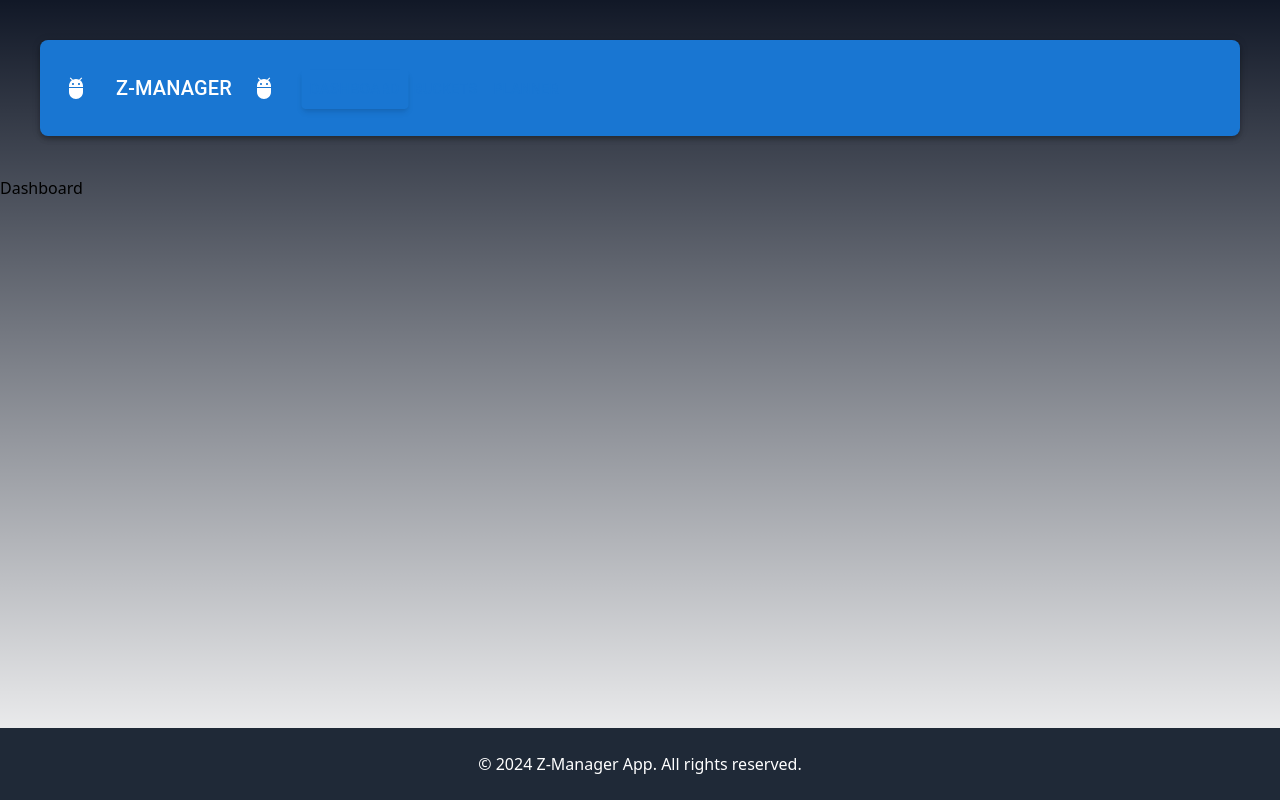
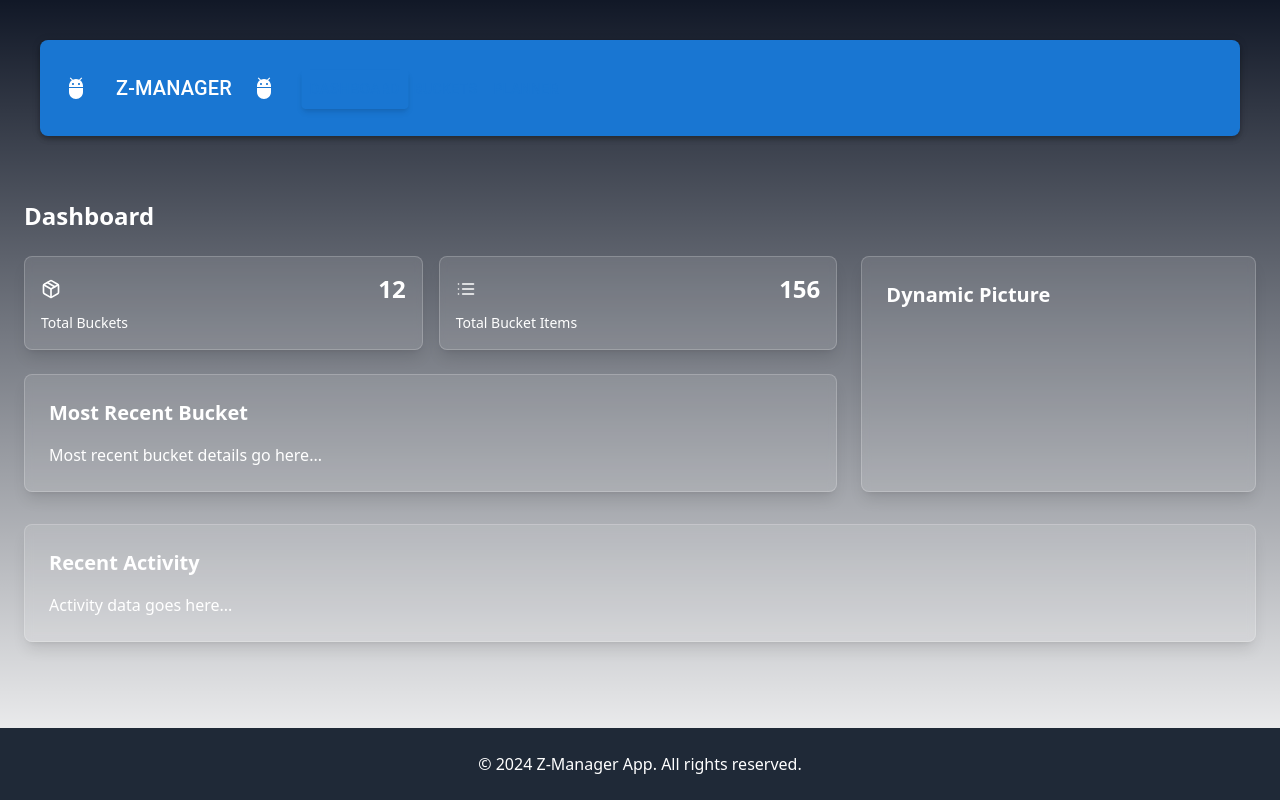
Before and after one commit to appadook/z-manager, a Next.js app in the folder frontend-z-manager/: page /Dashboard in a window 1280 px wide. Built offline with nearby package versions, Linux system fonts and the light colour scheme.

Commit message:
inputs in buckets page has black text so can read

```diff
--- a/frontend-z-manager/app/Buckets/page.tsx
+++ b/frontend-z-manager/app/Buckets/page.tsx
@@ -225,7 +225,7 @@ export default function Buckets() {
                     type="text"
                     value={newBucketName}
                     onChange={(e) => setNewBucketName(e.target.value)}
-                    className="flex-grow border border-gray-300 rounded-lg px-4 py-2 focus:outline-none focus:ring-2 focus:ring-blue-500"
+                    className="flex-grow border border-gray-300 rounded-lg px-4 py-2 focus:outline-none focus:ring-2 focus:ring-blue-500 text-black"
                     placeholder="New bucket name"
                   />
                   <button
@@ -292,7 +292,7 @@ export default function Buckets() {
                             type="text"
                             value={newItemName}
                             onChange={(e) => setNewItemName(e.target.value)}
-                            className="flex-grow border border-gray-300 rounded-lg px-3 py-1 focus:outline-none focus:ring-2 focus:ring-blue-500"
+                            className="flex-grow border border-gray-300 rounded-lg px-3 py-1 focus:outline-none focus:ring-2 focus:ring-blue-500 text-black"
                             placeholder="New item name"
                           />
                           <button
--- a/frontend-z-manager/app/Dashboard/page.tsx
+++ b/frontend-z-manager/app/Dashboard/page.tsx
@@ -1,8 +1,50 @@
+import { FiPackage, FiList, FiClock, FiImage } from 'react-icons/fi';
+import { ReactNode } from 'react';
 
-export default function Dasboard(){
-    return(
-        <>
-        Dashboard
-        </>
-    )
+export default function Dashboard() {
+  return (
+    <div className="p-6 text-white">
+      <h1 className="text-2xl font-bold mb-6">Dashboard</h1>
+
+      <div className="grid grid-cols-1 lg:grid-cols-3 gap-6 mb-8">
+        <div className="lg:col-span-2">
+          <div className="grid grid-cols-1 sm:grid-cols-2 gap-4 mb-6">
+            <DashboardCard icon={<FiPackage />} title="Total Buckets" value="12" />
+            <DashboardCard icon={<FiList />} title="Total Bucket Items" value="156" />
+          </div>
+
+          <div className="bg-white/10 backdrop-blur-sm rounded-lg shadow-lg p-6 border border-white/20">
+            <h2 className="text-xl font-semibold mb-4">Most Recent Bucket</h2>
+            {/* Add your most recent bucket component here */}
+            <p>Most recent bucket details go here...</p>
+          </div>
+        </div>
+
+        <div className="bg-white/10 backdrop-blur-sm rounded-lg shadow-lg p-6 border border-white/20">
+          <h2 className="text-xl font-semibold mb-4">Dynamic Picture</h2>
+          <div className="aspect-w-16 aspect-h-9 bg-gray-200/30 rounded-lg flex items-center justify-center">
+            {/* <FiImage className="text-4xl text-black" /> */}
+          </div>
+        </div>
+      </div>
+
+      <div className="bg-white/10 backdrop-blur-sm rounded-lg shadow-lg p-6 border border-white/20">
+        <h2 className="text-xl font-semibold mb-4">Recent Activity</h2>
+        {/* Add your activity list or chart component here */}
+        <p>Activity data goes here...</p>
+      </div>
+    </div>
+  );
 }
+
+function DashboardCard({ icon, title, value }: { icon: ReactNode; title: string; value: string }) {
+  return (
+    <div className="bg-white/10 backdrop-blur-sm rounded-lg shadow-lg p-4 border border-white/20">
+      <div className="flex items-center justify-between mb-2">
+        <div className="text-xl text-white">{icon}</div>
+        <div className="text-2xl font-bold text-white">{value}</div>
+      </div>
+      <div className="text-sm text-white">{title}</div>
+    </div>
+  );
+}
--- a/package.json
+++ b/package.json
@@ -8,5 +8,8 @@
   },
   "devDependencies": {
     "concurrently": "^7.0.0"
+  },
+  "dependencies": {
+    "react-icons": "^5.3.0"
   }
 }
```
Also changed, not shown: 2 other files (tests, documents, lock files or other folders).
